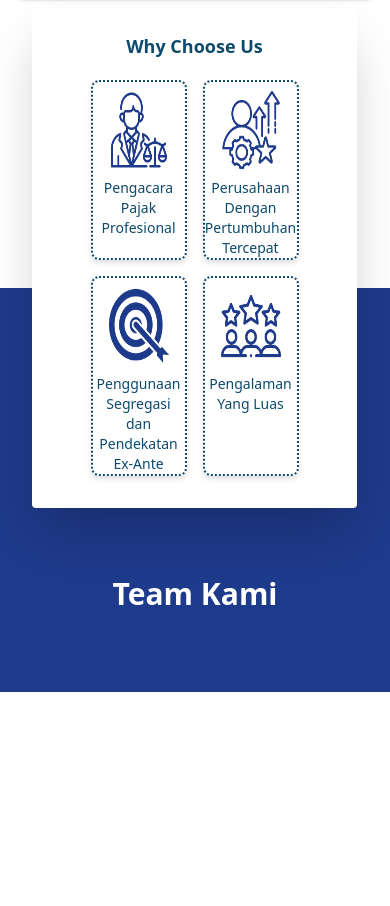
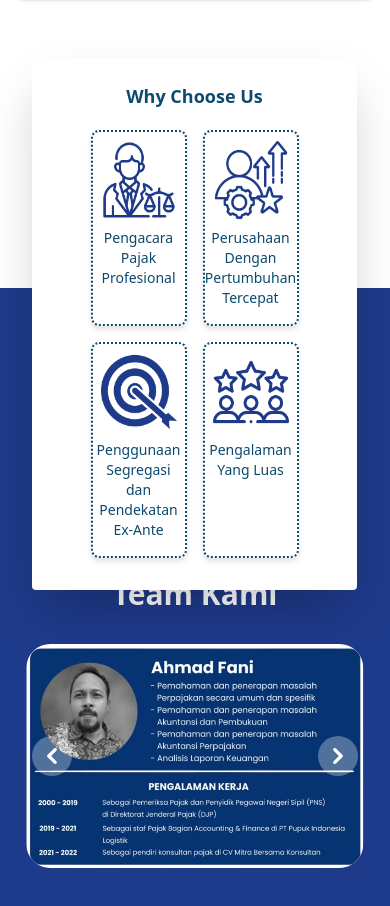
Before and after one commit to rijalllhd/project_padandung, a website: page index.html in a window 390 px wide. Shown: the part 3542-4448 px from the top of the page. Before the commit the page ends 4234 px from the top, so only its background shows below. Drawn offline with nearby package versions, Linux system fonts and the light colour scheme.

Commit message:
team kami

```diff
--- a/index.html
+++ b/index.html
@@ -180,32 +180,29 @@
 
 
     <!-- Why Choose Us -->
-    <div class="absolute top-[3550px] lg:top-[1900px] left-8 lg:left-52 rounded w-5/6 lg:w-4/6 lg:h-[400px] bg-white shadow-2xl p-6 text-sky-900">
+    <div class="absolute top-[3600px] lg:top-[1900px] left-8 lg:left-52 rounded w-5/6 lg:w-4/6 lg:h-[400px] bg-white shadow-2xl p-6 text-sky-900">
         <h1 class="text-lg text-center md:text-2xl lg:text-3xl font-bold text-sky-900 pb-3 lg:pt-4">Why Choose Us</h1>
 
         <div class="flex flex-wrap justify-center">
             <div class="hover:border-solid border-dotted border-2 border-sky-900 flex flex-col drop-shadow-md bg-white rounded-lg w-24 lg:w-32 m-2 lg:m-3 overflow-hidden">
-                <img src="src/asset/lawyer.png" alt="like" class="h-20 mt-2 mx-4 lg:m-6">
-                <h2 class="text-center lg:text-base text-sm mt-2 lg:mt-0">Pengacara Pajak Profesional</h2>
+                <img src="src/asset/lawyer.png" alt="like" class="h-20 mt-2 mx-2 lg:mx-4 lg:m-6">
+                <h2 class="text-center lg:text-base text-sm mt-2 lg:mt-0 mb-4">Pengacara Pajak Profesional</h2>
             </div>
 
             <div class="hover:border-solid border-dotted border-2 border-sky-900 flex flex-col drop-shadow-md bg-white rounded-lg w-24 lg:w-32 m-2 lg:m-3 verflow-hidden">
-                <img src="src/asset/peningkatan.png" alt="money" class="h-20 mt-2 mx-4 lg:m-6">
-                <h2 class="text-center lg:text-base text-sm mt-2 lg:mt-0">Perusahaan Dengan Pertumbuhan Tercepat</h2>
+                <img src="src/asset/peningkatan.png" alt="money" class="h-20 mt-2 mx-2 lg:mx-4 lg:m-6">
+                <h2 class="text-center lg:text-base text-sm mt-2 lg:mt-0 mb-4">Perusahaan Dengan Pertumbuhan Tercepat</h2>
             </div>
 
             <div class="hover:border-solid border-dotted border-2 border-sky-900 flex flex-col drop-shadow-md bg-white rounded-lg  w-24 lg:w-32 m-2 lg:m-3 overflow-hidden">
-                <img src="src/asset/target.png" alt="chat" class="h-20 mt-2 mx-4 lg:m-6">
-                <h2 class="text-center lg:text-base text-sm mt-2 lg:mt-0">Penggunaan Segregasi dan Pendekatan  Ex-Ante</h2>
+                <img src="src/asset/target.png" alt="chat" class="h-20 mt-2 mx-2 lg:mx-4 lg:m-6">
+                <h2 class="text-center lg:text-base text-sm mt-2 lg:mt-0 mb-4">Penggunaan Segregasi dan Pendekatan  Ex-Ante</h2>
             </div>
 
             <div class="hover:border-solid border-dotted border-2 border-sky-900 flex flex-col drop-shadow-md bg-white rounded-lg  w-24 lg:w-32 m-2 lg:m-3 overflow-hidden">
-                <img src="src/asset/team.png" alt="shield" class="h-20 mt-2 mx-4 lg:m-6">
-                <h2 class="text-center lg:text-base text-sm mt-2 lg:mt-0">Pengalaman Yang Luas</h2>
+                <img src="src/asset/team.png" alt="shield" class="h-20 mt-2 mx-2 lg:mx-4 lg:m-6">
+                <h2 class="text-center lg:text-base text-sm mt-2 lg:mt-0 mb-4">Pengalaman Yang Luas</h2>
             </div>
-
-
-
         </div>
     </div>
 
@@ -218,12 +215,48 @@
             <!-- Section Title -->
             <h2 class="text-3xl font-bold text-center lg:mt-56 mt-60 mb-8 text-white">Team Kami</h2>
 
+
+
+            <div id="controls-carousel" class="relative w-full" data-carousel="static">
+                <!-- Carousel wrapper -->
+                <div class="relative h-56 overflow-hidden rounded-lg md:h-96">
+                    <!-- Item 1 -->
+                    <div class="hidden duration-700 ease-in-out" data-carousel-item>
+                        <img src="src/asset/profile1.png" class="absolute block h-full -translate-x-1/2 -translate-y-1/2 top-1/2 left-1/2 rounded-3xl bg-white" alt="...">
+                    </div>
+                    <!-- Item 2 -->
+                    <div class="hidden duration-700 ease-in-out" data-carousel-item="active">
+                        <img src="src/asset/profile2.png" class="absolute block h-full -translate-x-1/2 -translate-y-1/2 top-1/2 left-1/2 rounded-3xl bg-white" alt="...">
+                    </div>
+                </div>
+
+                <!-- Slider controls -->
+                <button type="button" class="absolute top-0 start-0 z-30 flex items-center justify-center h-full px-4 cursor-pointer group focus:outline-none" data-carousel-prev>
+                    <span class="inline-flex items-center justify-center w-10 h-10 rounded-full bg-white/30 dark:bg-gray-800/30 group-hover:bg-white/50 dark:group-hover:bg-gray-800/60 group-focus:ring-4 group-focus:ring-white dark:group-focus:ring-gray-800/70 group-focus:outline-none">
+                        <svg class="w-4 h-4 text-white dark:text-gray-800 rtl:rotate-180" aria-hidden="true" xmlns="http://www.w3.org/2000/svg" fill="none" viewBox="0 0 6 10">
+                            <path stroke="currentColor" stroke-linecap="round" stroke-linejoin="round" stroke-width="2" d="M5 1 1 5l4 4"/>
+                        </svg>
+                        <span class="sr-only">Previous</span>
+                    </span>
+                </button>
+                <button type="button" class="absolute top-0 end-0 z-30 flex items-center justify-center h-full px-4 cursor-pointer group focus:outline-none" data-carousel-next>
+                    <span class="inline-flex items-center justify-center w-10 h-10 rounded-full bg-white/30 dark:bg-gray-800/30 group-hover:bg-white/50 dark:group-hover:bg-gray-800/60 group-focus:ring-4 group-focus:ring-white dark:group-focus:ring-gray-800/70 group-focus:outline-none">
+                        <svg class="w-4 h-4 text-white dark:text-gray-800 rtl:rotate-180" aria-hidden="true" xmlns="http://www.w3.org/2000/svg" fill="none" viewBox="0 0 6 10">
+                            <path stroke="currentColor" stroke-linecap="round" stroke-linejoin="round" stroke-width="2" d="m1 9 4-4-4-4"/>
+                        </svg>
+                        <span class="sr-only">Next</span>
+                    </span>
+                </button>
+            </div>
+
+
+
         </div>
     </section>
 
 
 
-    <script src="../node_modules/flowbite/dist/flowbite.min.js"></script>
+    <script src="node_modules/flowbite/dist/flowbite.min.js"></script>
     <script src="https://unpkg.com/aos@2.3.1/dist/aos.js"></script>
     <script>
         AOS.init();
```
Also changed, not shown: src/asset/profile1.png (added), src/asset/profile2.png (added), src/output.css.
